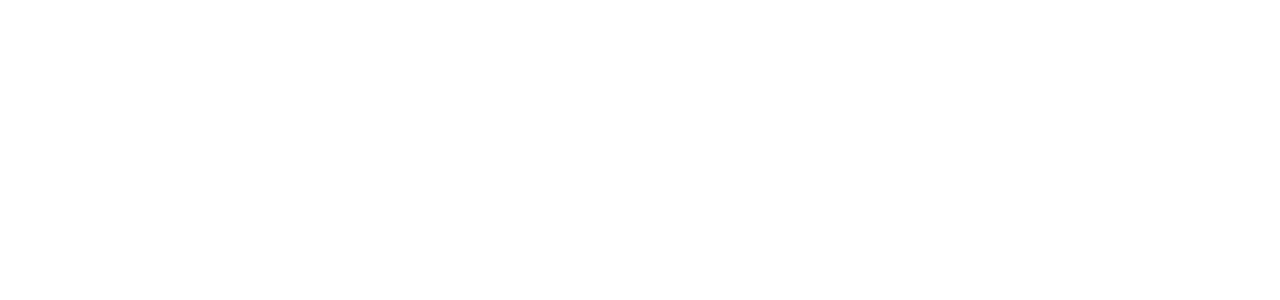
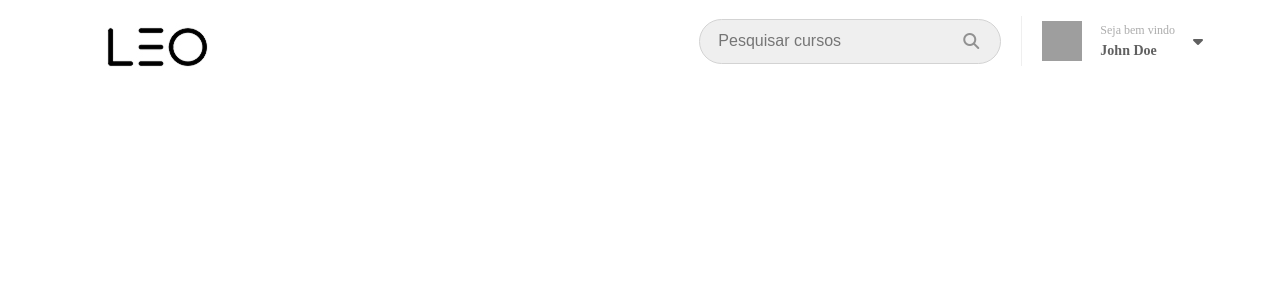
Before and after one commit to FlavioAraujo23/desafio_revvo, a PHP site: page / in a window 1280 px wide. Before the commit the part shown is empty. Shown: the top 300 px of the page. Run offline with PHP 8.4, Linux system fonts and the light colour scheme; grey boxes are pictures that could not be loaded.

Commit message:
adicionando o header

```diff
--- /dev/null
+++ b/assets/css/header.css
@@ -0,0 +1,70 @@
+header .wrapper {
+  justify-content: space-between;
+  padding: 0rem 4.8125rem;
+  align-items: center;
+}
+
+nav {
+  align-items: center;
+  gap: 1.25rem;
+}
+
+.user-info {
+  flex-direction: column;
+  gap: 0.3125rem;
+}
+
+.user-wrapper {
+  align-items: center;
+  gap: 1.125rem;
+}
+
+input#search {
+  width: 18.875rem;
+  height: 2.8125rem;
+  font-size: 1rem;
+  background: #efefef;
+  color: #b1b1b1;
+  padding: 1.125rem;
+  border-radius: 1.625rem;
+  border: 1px solid #d3d3d3;
+}
+
+input#search:focus-visible {
+  outline: 0.0625rem solid #b1b1b1;
+}
+
+p.text-nav {
+  font-size: 0.75rem;
+  color: #acacac;
+  font-weight: 400;
+  line-height: normal;
+}
+
+p.username {
+  font-size: 0.875rem;
+  font-weight: 700;
+  color: #606060;
+}
+
+span.divider {
+  width: 0.0625rem;
+  height: 3.125rem;
+  background: #efefef;
+}
+
+.input-wrapper {
+  position: relative;
+}
+
+i.icon.fa.fa-search.fa-fw {
+  position: absolute;
+  top: 50%;
+  right: 1.25rem;
+  color: #919191;
+  transform: translateY(-50%);
+}
+
+.fa-caret-down {
+  color: #606060;
+}
--- /dev/null
+++ b/assets/css/styles.css
@@ -0,0 +1,8 @@
+* {
+  margin: 0px;
+  box-sizing: border-box;
+}
+
+.d-flex {
+  display: flex;
+}
--- /dev/null
+++ b/includes/header.php
@@ -0,0 +1,31 @@
+<!DOCTYPE html>
+<html lang="pt-br">
+
+<head>
+  <meta charset="UTF-8">
+  <title>Desafio Revvo</title>
+  <link rel="stylesheet" href="assets/css/header.css">
+</head>
+
+<body>
+  <header>
+    <div class="wrapper d-flex">
+      <img src="../images/Logo_LEO.png" alt="Logo Leo" class="logo">
+      <nav class="d-flex">
+        <div class="input-wrapper">
+          <input type="search" id="search" placeholder="Pesquisar cursos">
+          <i class="icon fa fa-search fa-fw " aria-hidden="true"></i>
+        </div>
+        <span class="divider"></span>
+        <div class="user-wrapper d-flex">
+          <img class="avatar" src="https://img.freepik.com/vetores-premium/personagem-avatar-isolado_729149-194801.jpg"
+            alt="Imagem de perfil" width="40" height="40">
+          <div class="user-info d-flex">
+            <p class="text-nav">Seja bem vindo</p>
+            <p class="username">John Doe</p>
+          </div>
+          <i class="fa-solid fa-caret-down"></i>
+        </div>
+      </nav>
+    </div>
+  </header>
--- a/index.php
+++ b/index.php
@@ -1,11 +1,19 @@
 <!DOCTYPE html>
 <html lang="pt-br">
+
 <head>
     <meta charset="UTF-8">
     <meta name="viewport" content="width=device-width, initial-scale=1.0">
     <title>Desafio Revvo</title>
+    <link rel="stylesheet" href="assets/css/styles.css">
+    <!-- Font Awesome CDN -->
+    <link rel="stylesheet" href="https://cdnjs.cloudflare.com/ajax/libs/font-awesome/6.5.0/css/all.min.css">
+
 </head>
+
 <body>
+    <?php include "includes/header.php" ?>
 
 </body>
+
 </html>
```
Also changed, not shown: images/Logo_LEO.png (added).
